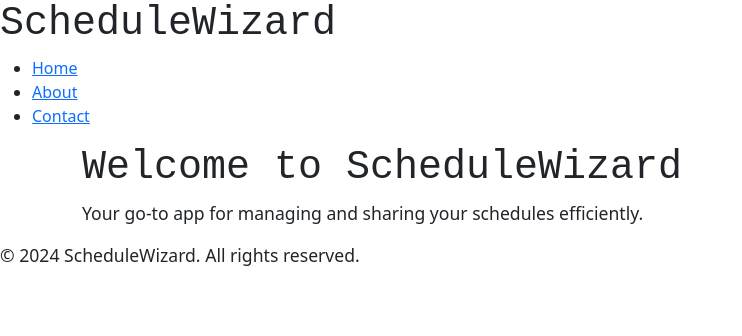
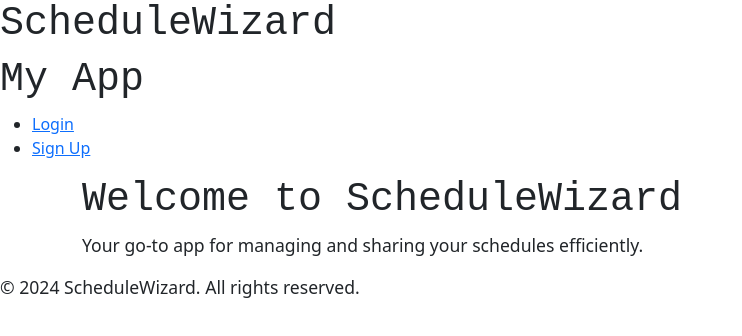
Before and after one commit to markhom/Schedule-Wizard, a React (Vite) app in the folder client/: page / in a window 1280 px wide. Shown: the top 336 px of the page, without its empty margins (0-742 px from the left). Built offline with nearby package versions, Linux system fonts and the light colour scheme.

Commit message:
added navbar authentication

```diff
--- a/client/src/App.jsx
+++ b/client/src/App.jsx
@@ -7,6 +7,7 @@ import {
 } from '@apollo/client';
 import { setContext } from '@apollo/client/link/context';
 import { Outlet } from 'react-router-dom';
+import {useState, useEffect} from 'react';
 
 import Header from './components/Header';
 import Footer from './components/Footer';
@@ -39,11 +40,18 @@ const client = new ApolloClient({
 });
 
 function App() {
+  const [isAuthenticated, setIsAuthenticated] = useState(false);
+
+  useEffect(() => {
+    const token = localStorage.getItem('_id'); // Adjusted to look for _id
+    setIsAuthenticated(!!token); // Set to true if _id exists, false otherwise
+  }, []);
+
   return (
     <ApolloProvider client={client}>
       <div className="flex-column justify-flex-start min-100-vh">
         <Header />
-        <Navbar />
+        <Navbar isAuthenticated={isAuthenticated} /> {/* Pass the authentication status */}
         <div className="container">
           <Outlet />
         </div>
--- a/client/src/components/Navbar.jsx
+++ b/client/src/components/Navbar.jsx
@@ -1,15 +1,24 @@
 import React from 'react';
 
-function Navbar () {
+const Navbar = ({ isAuthenticated }) => {
   return (
     <nav>
+      <h1>My App</h1>
       <ul>
-        <li><a href="/">Home</a></li>
-        <li><a href="/about">About</a></li>
-        <li><a href="/contact">Contact</a></li>
+        {isAuthenticated ? (
+          <>
+            <li><a href="/profile">Profile</a></li>
+            <li><a href="/logout">Logout</a></li>
+          </>
+        ) : (
+          <>
+            <li><a href="/login">Login</a></li>
+            <li><a href="/signup">Sign Up</a></li>
+          </>
+        )}
       </ul>
     </nav>
   );
-}
+};
 
 export default Navbar;
```
